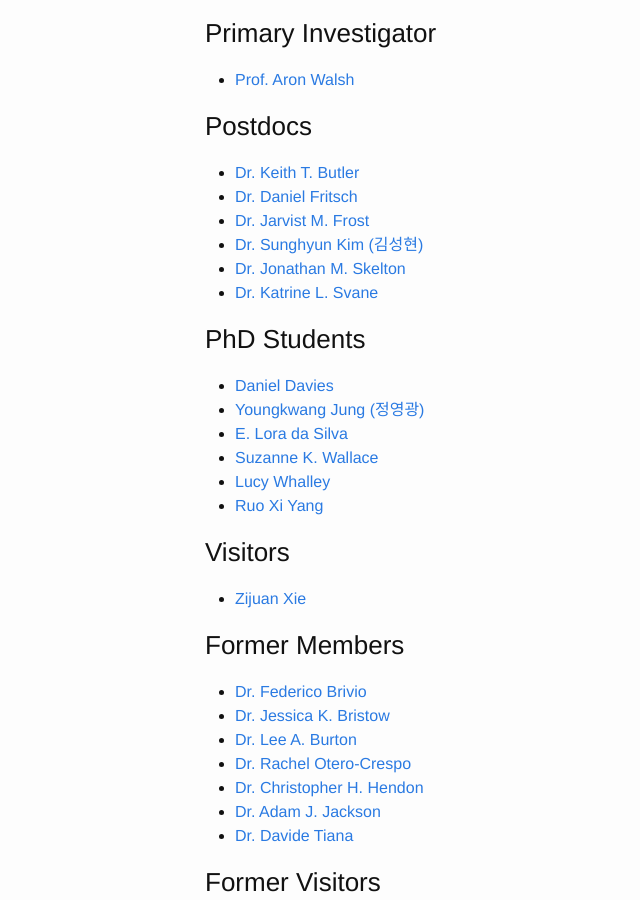
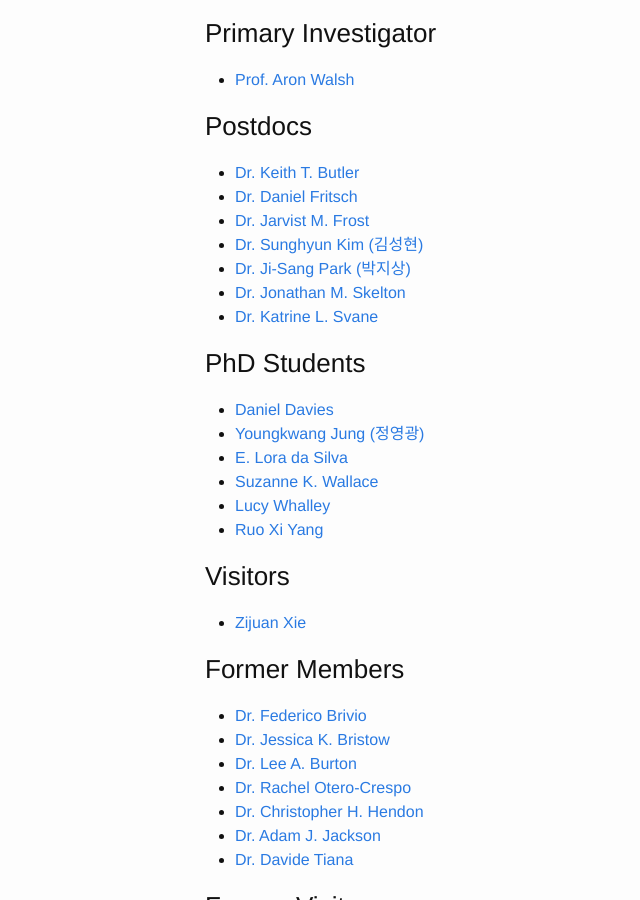
Before and after one commit to WMD-group/WMD-group.github.io, a Jekyll site: the page built from b_group.md, in a window 1280 px wide and 900 px high, scrolled down 809 px. Shown: the whole window, without its empty margins (65-705 px from the left). Built offline with Jekyll 4.4.1, drawn with Linux system fonts in a browser that asks for light colours.

Commit message:
Welcome Ji-Sang

```diff
--- a/b_group.md
+++ b/b_group.md
@@ -24,6 +24,7 @@ metal oxides, chalcogenides, halides, and metal-organic frameworks.
 - [Dr. Daniel Fritsch](http://www.bath.ac.uk/person/1205975)
 - [Dr. Jarvist M. Frost](https://scholar.google.co.uk/citations?user=qNlfsFEAAAAJ&hl=en)
 - [Dr. Sunghyun Kim (김성현)](https://scholar.google.co.uk/citations?user=v438vEAAAAAJ&hl=en)
+- [Dr. Ji-Sang Park (박지상)](https://scholar.google.co.uk/citations?user=ZCmm3y8AAAAJ&hl=en&oi=ao)
 - [Dr. Jonathan M. Skelton](https://scholar.google.co.uk/citations?user=FAK4WzwAAAAJ&hl=en)
 - [Dr. Katrine L. Svane](https://scholar.google.co.uk/citations?user=1x7ZtTEAAAAJ&hl=en)
 
```
